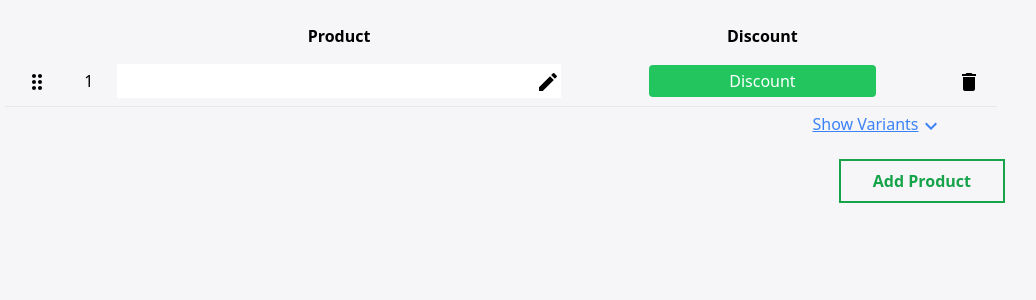
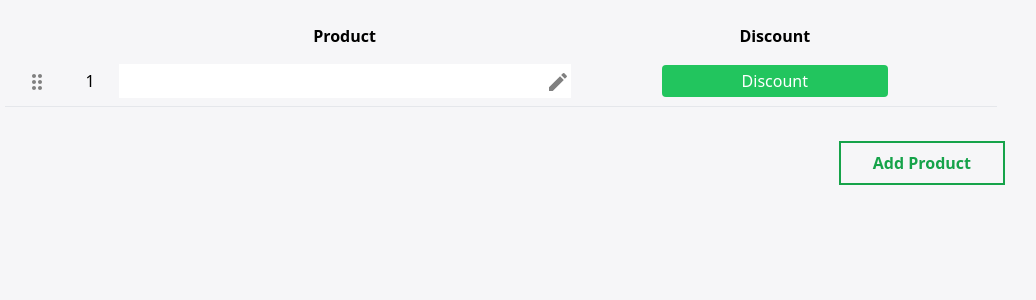
Before and after one commit to gramo37/monk-ecom, a React (Vite) app: page / in a window 1280 px wide. Both pictures are taken after a click on the button "Add Product". Shown: the top 300 px of the page, without its empty margins (139-1175 px from the left). Built offline with nearby package versions, Linux system fonts and the light colour scheme.

Commit message:
CSS Changes

```diff
--- a/src/components/ProductList/TableRow.tsx
+++ b/src/components/ProductList/TableRow.tsx
@@ -5,7 +5,6 @@ import CloseIcon from "@mui/icons-material/Close";
 import EditIcon from "@mui/icons-material/Edit";
 import ExpandMoreIcon from "@mui/icons-material/ExpandMore";
 import ExpandLessIcon from "@mui/icons-material/ExpandLess";
-import DeleteIcon from "@mui/icons-material/Delete";
 import { TProduct } from "../../types/products";
 import { flat_off, off } from "../../constants";
 import useProductsStore from "../../store/products.store";
@@ -44,7 +43,9 @@ const TableRow: React.FC<TableRowProps> = ({
   const [discountValue, setDiscountValue] = useState<number>(
     product?.discount ?? 0
   );
-  const [showVariants, setShowVariants] = useState(false);
+  const [showVariants, setShowVariants] = useState(
+    product.variants.length <= 1
+  );
   const setSelectedProductForEdit = useProductsStore(
     (state) => state.setSelectedProductForEdit
   );
@@ -109,7 +110,7 @@ const TableRow: React.FC<TableRowProps> = ({
         style={style}
       >
         <td className="p-2 text-center cursor-move" {...listeners}>
-          <DragIndicatorIcon />
+          <DragIndicatorIcon sx={{ color: "gray" }} />
         </td>
         <td className="p-2 text-center">{index + 1}</td>
         <td className="flex items-center bg-white m-2">
@@ -122,7 +123,7 @@ const TableRow: React.FC<TableRowProps> = ({
             className="cursor-pointer"
             onClick={() => handleEditIcon(index)}
           >
-            <EditIcon />
+            <EditIcon sx={{ color: "gray" }} />
           </button>
         </td>
         <td className="p-2 text-center">
@@ -151,7 +152,7 @@ const TableRow: React.FC<TableRowProps> = ({
                   className="cursor-pointer ml-1"
                   onClick={() => setIsDiscountMode(false)}
                 >
-                  <CloseIcon />
+                  <CloseIcon sx={{ color: "gray" }} />
                 </button>
               </div>
             ) : (
@@ -167,9 +168,11 @@ const TableRow: React.FC<TableRowProps> = ({
           </div>
         </td>
         <td>
+          {storeProducts.length > 1 && (
             <button onClick={() => deleteProduct(index)}>
-            <DeleteIcon />
+              <CloseIcon sx={{ color: "gray" }} />
             </button>
+          )}
         </td>
       </tr>
       <tr className="touch-none" ref={setNodeRef} {...attributes} style={style}>
@@ -177,6 +180,7 @@ const TableRow: React.FC<TableRowProps> = ({
         <td></td>
         <td></td>
         <td className="text-right">
+          {product.variants.length > 1 && (
             <button
               onClick={() => setShowVariants(!showVariants)}
               className="underline text-blue-500 px-3 py-1 rounded"
@@ -184,6 +188,7 @@ const TableRow: React.FC<TableRowProps> = ({
               {showVariants ? "Hide Variants" : "Show Variants"}
               {showVariants ? <ExpandLessIcon /> : <ExpandMoreIcon />}
             </button>
+          )}
         </td>
       </tr>
 
--- a/src/components/ProductList/VariantRow.tsx
+++ b/src/components/ProductList/VariantRow.tsx
@@ -43,7 +43,7 @@ const VariantRow: React.FC<{ variant: TVariant; product: TProduct }> = ({
   return (
     <tr className="border-b" ref={setNodeRef} {...attributes} style={style}>
       <td className="p-2 text-center cursor-move" {...listeners}>
-        <DragIndicatorIcon />
+        <DragIndicatorIcon sx={{ color: "gray" }} />
       </td>
       <td className="flex items-center bg-white m-2 rounded-full pl-5">
         <input
@@ -54,7 +54,7 @@ const VariantRow: React.FC<{ variant: TVariant; product: TProduct }> = ({
       </td>
       <td className="p-2 text-center">
         <button onClick={deleteVariant}>
-          <CloseIcon />
+          <CloseIcon sx={{ color: "gray" }} />
         </button>
       </td>
     </tr>
```
Lines whose indentation alone changed are shown as unchanged.
